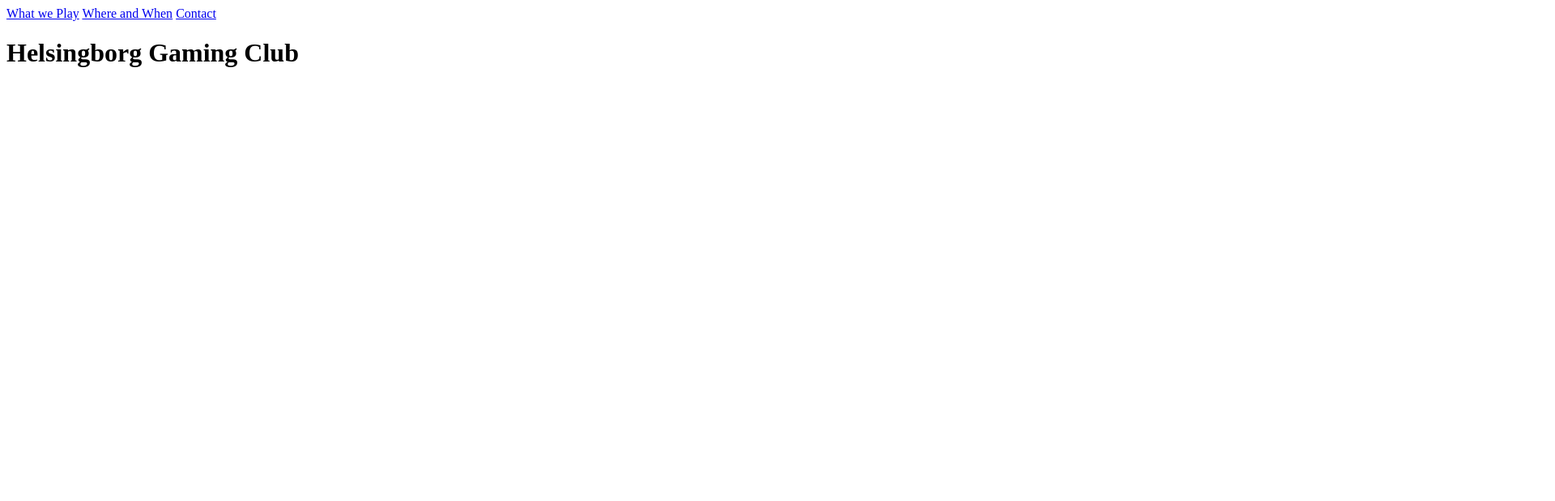
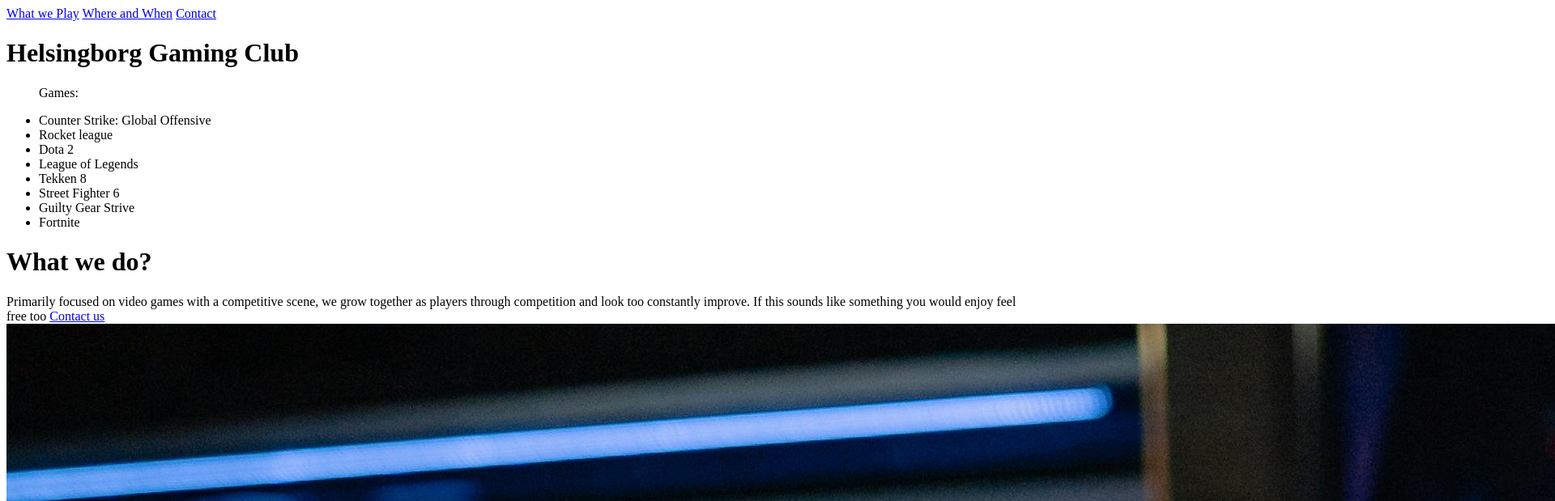
Before and after one commit to Patrickvddd/HelsingborgGamingClub, a plain HTML site: page index.html in a window 1280 px wide. Shown: the top 619 px of the page at 81% size, 1920 px wide, since content can reach past the window. Drawn offline with Linux system fonts and the light colour scheme.

Commit message:
whatweplay content

```diff
--- a/index.html
+++ b/index.html
@@ -6,6 +6,7 @@
     <!--meta tags-->
     <meta name="desription" content="Helsingborg gaming club for gamers in Helsingborg Skåne Sweden.">
     <meta name="keywords" content="gaming, counter strike, csgo, dota 2, dota, league of legends, rocket league, tekken, street fighter, fortnite">
+    <link >
 
     <title>Helsingborg Gaming Club</title>
 </head>
@@ -15,7 +16,25 @@
     <!--header-->
     <h1><span>Helsingborg Gaming Club</span></h1>
     <!--Content-->
-    <div id="whatweplay"></div>
+    <div id="whatweplay">
+        <ul><p>Games:</p>
+            <li>Counter Strike: Global Offensive</li>
+            <li>Rocket league</li>
+            <li>Dota 2</li>
+            <li>League of Legends</li>
+            <li>Tekken 8</li>
+            <li>Street Fighter 6</li>
+            <li>Guilty Gear Strive</li>
+            <li>Fortnite</li>
+        </ul>
+        <h1>What we do?</h1>
+        <span>
+            Primarily focused on video games with a competitive scene,
+            we grow together as players through competition and look too constantly improve.
+            If this sounds like something you would enjoy feel free too <a href="#contact">Contact us</a>
+        </span>
+        <img id="gaming1" src="/assets/photos/gaming1.jpg" alt="Competitive PC gaming in with teammates>
+    </div>
     <div id="whereandwhen"></div>
     <div id="contact"></div>
     <!--Footer-->
```
Also changed, not shown: assets/photos/gaming1.jpg (added).
